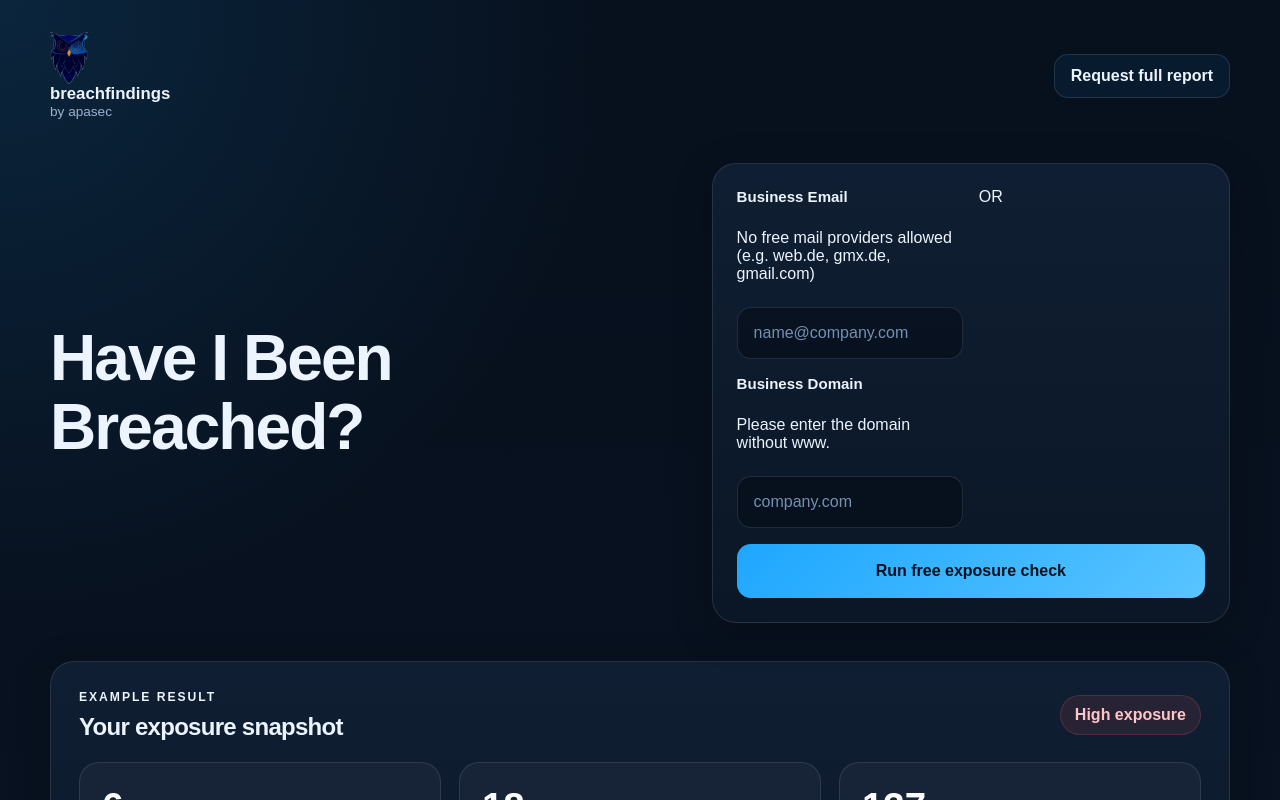
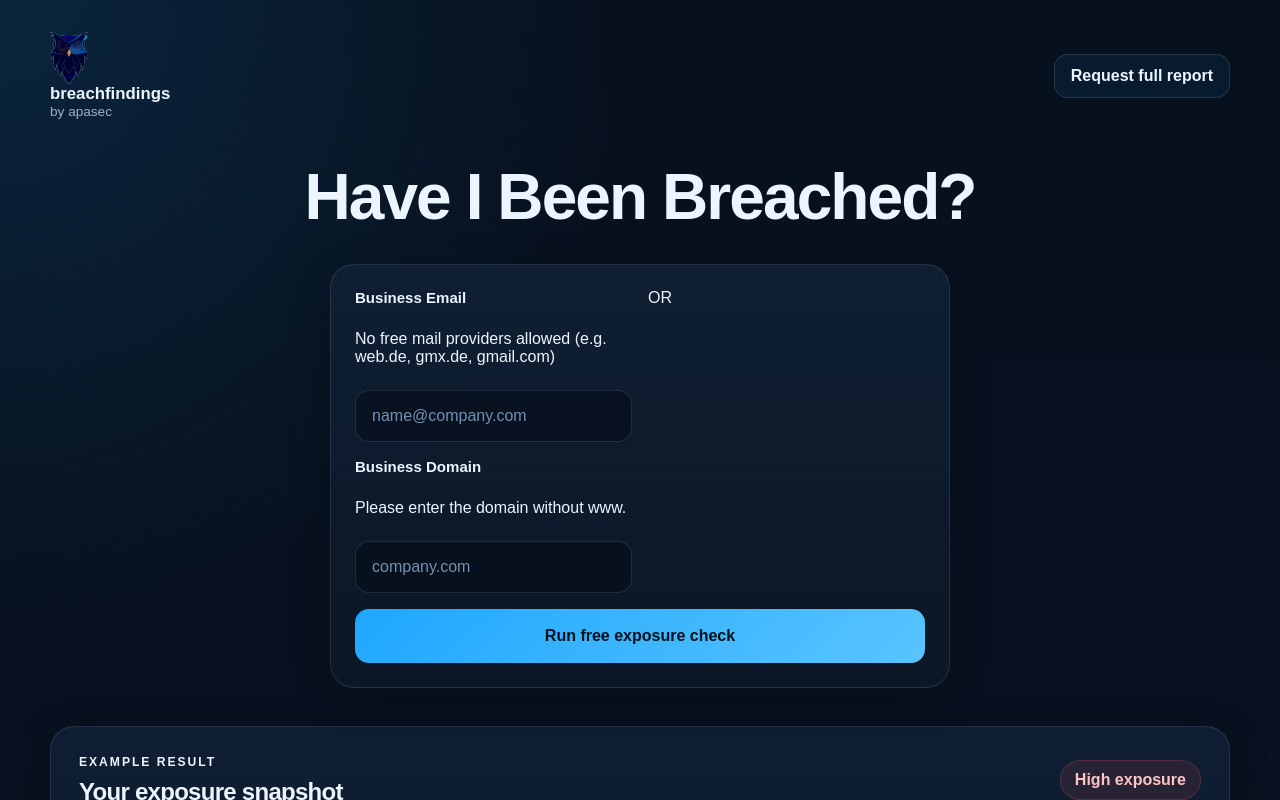
Before and after one commit to Ansalidre/breachfindings, a Next.js app: page / in a window 1280 px wide. Shown: the top 800 px of the page. Built offline with nearby package versions, Linux system fonts and the light colour scheme.

Commit message:
Update globals.css

```diff
--- a/app/globals.css
+++ b/app/globals.css
@@ -96,6 +96,26 @@ input {
   gap: 28px;
   align-items: center;
   padding: 12px 0 26px;
+}
+.centered-hero {
+  display: flex;
+  flex-direction: column;
+  align-items: center;
+  gap: 32px;
+}
+
+.centered-copy {
+  text-align: center;
+}
+
+.centered-copy h1 {
+  font-size: clamp(3rem, 6vw, 5rem);
+  font-weight: 800;
+}
+
+.centered-card {
+  width: 100%;
+  max-width: 620px;
 }
 
 .eyebrow {
```
